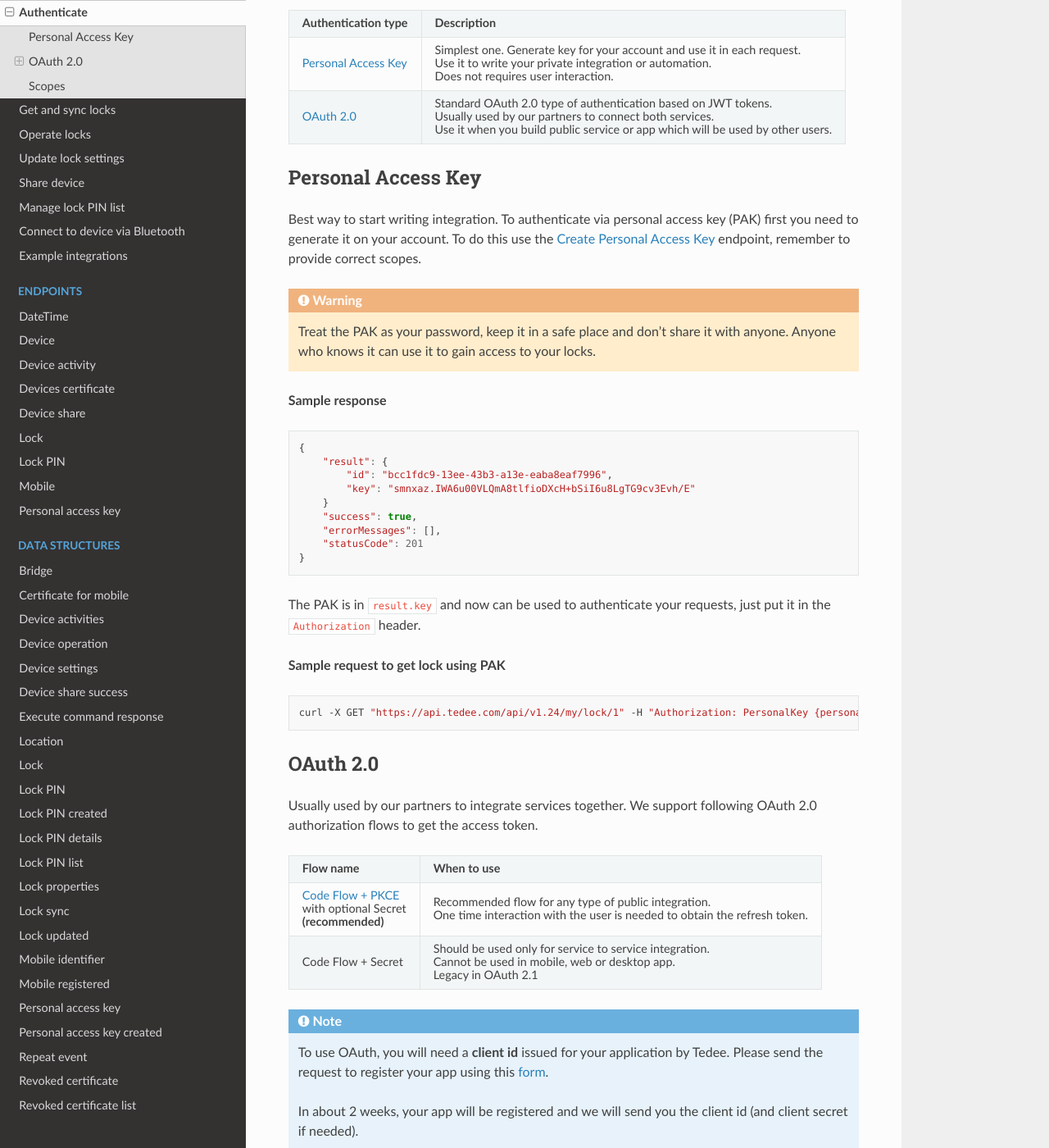
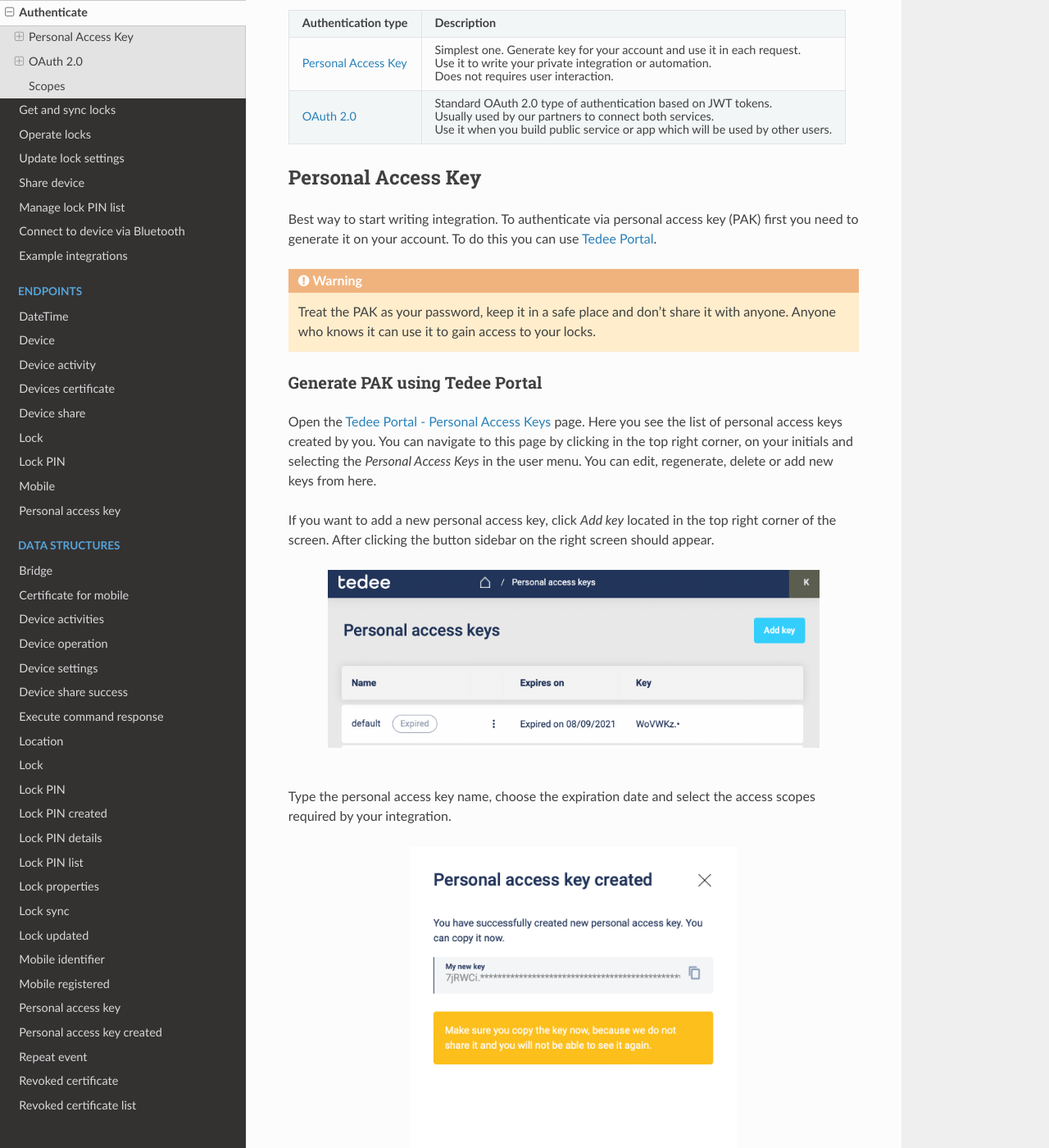
Before and after one commit to tedee-com/tedee-api-doc, a Sphinx documentation site: the page built from docs/source/howtos/authenticate.rst, in a window 1280 px wide and 1400 px high, scrolled down 220 px. Shown: the whole window at 82% size. Built offline with Sphinx 7.4.7 and the Read the Docs theme 2.0.0, drawn with Linux system fonts in a browser that asks for light colours; pages that are not in the unit, such as notebooks, are missing from menus; some of the changed text lies outside the part shown.

Commit message:
Add creating PAK from Tedee Portal (#89)
* Add how to create PAK with Tedee Portal

* updates

* update add pak examples type

* add tedee portal link

* remove API PAK howto

* adjustments

* fix

Co-authored-by: Kamil <kamil.lucyszyn@tedee.com>

```diff
--- a/docs/source/howtos/authenticate.rst
+++ b/docs/source/howtos/authenticate.rst
@@ -22,29 +22,40 @@ Each request of this API requires authentication. We utilizes OAuth 2.0 or Perso
 .. _personal-access-key:
 
 Personal Access Key
---------------------------
+--------------------
 
 Best way to start writing integration. To authenticate via personal access key (PAK) first you need to generate it on your account.
-To do this use the :doc:`Create Personal Access Key <../endpoints/personalaccesskey/create>` endpoint, remember to provide correct scopes.
+To do this you can use `Tedee Portal <https://portal.tedee.com>`_.
 
 .. warning::
     Treat the PAK as your password, keep it in a safe place and don't share it with anyone. Anyone who knows it can use it to gain access to your locks.
 
-**Sample response**
+Generate PAK using Tedee Portal
+^^^^^^^^^^^^^^^^^^^^^^^^^^^^^^^
 
-.. code-block:: js
+Open the `Tedee Portal - Personal Access Keys <https://portal.tedee.com/personal-access-keys>`_ page. Here you see the list of personal access keys created by you.
+You can navigate to this page by clicking in the top right corner, on your initials and selecting the `Personal Access Keys` in the user menu.
+You can edit, regenerate, delete or add new keys from here.
 
-        {
-            "result": {
-                "id": "bcc1fdc9-13ee-43b3-a13e-eaba8eaf7996",
-                "key": "smnxaz.IWA6u00VLQmA8tlfioDXcH+bSiI6u8LgTG9cv3Evh/E"
-            }
-            "success": true,
-            "errorMessages": [],
-            "statusCode": 201
-        }
+If you want to add a new personal access key, click `Add key` located in the top right corner of the screen. After clicking the button sidebar on the right screen should appear.
 
-The PAK is in ``result.key`` and now can be used to authenticate your requests, just put it in the ``Authorization`` header.
+.. image:: ../images/pak_add_key.png
+    :align: center
+    :width: 600
+    :alt: add personal key
+
+|
+
+Type the personal access key name, choose the expiration date and select the access scopes required by your integration.
+
+.. image:: ../images/pak_created.png
+    :align: center
+    :width: 400
+    :alt: personal key created
+
+|
+
+The personal key is created. Remember to save your key. You can copy the key by clicking the copy button located on the right side of the `My new key` textbox.
 
 **Sample request to get lock using PAK**
 
@@ -93,7 +104,6 @@ Use the refresh token to periodically exchange it for new access tokens. Refresh
 For more details read the `Microsoft documentation <https://docs.microsoft.com/en-us/azure/active-directory-b2c/authorization-code-flow>`_.
 
 Example below, describes how to use the Code Flow + PKCE + Secret. Do not implement it by self, instead use existing libraries like:
-
  - `MSAL for Android <https://github.com/AzureAD/microsoft-authentication-library-for-android>`_
  - `MSAL for iOS <https://github.com/AzureAD/microsoft-authentication-library-for-objc>`_
  - `MSAL for Python <https://github.com/AzureAD/microsoft-authentication-library-for-python>`_
```
Also changed, not shown: docs/source/images/pak_add_key.png (added), docs/source/images/pak_created.png (added).
